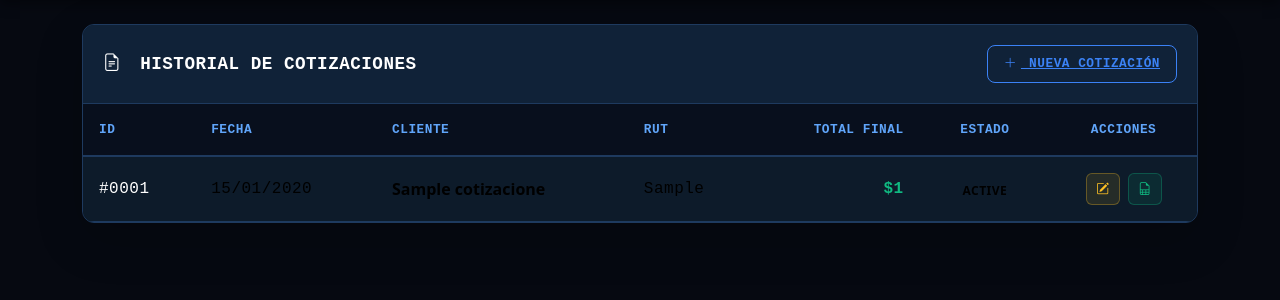
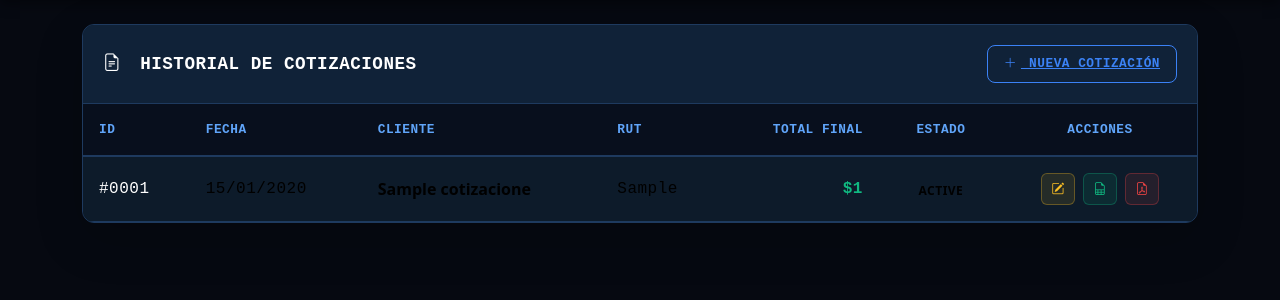
Before and after one commit to estebanalh-ship-it/lavatumaquina-api, a Flask app: template admin/templates/cotizaciones_lista.html in a window 1280 px wide. Shown: the part 83-383 px from the top of the page. Run offline with Flask 3, Linux system fonts and the light colour scheme; the template is opened without the code that fills it: most values are stand-ins (such as "Sample title", 1, 10 or a date in 2020).

Commit message:
Add PDF download button to cotizaciones_lista.html

```diff
--- a/admin/templates/cotizaciones_lista.html
+++ b/admin/templates/cotizaciones_lista.html
@@ -255,6 +255,11 @@
                                        class="btn btn-action btn-download" title="Descargar Excel">
                                         <i class="bi bi-file-earmark-spreadsheet"></i>
                                     </a>
+                                    <a href="{{ url_for('admin.descargar_cotizacion_pdf', id_cotizacion=c.id) }}"
+                                       class="btn btn-action" style="background-color: rgba(239, 68, 68, 0.1); color: #ef4444; border: 1px solid rgba(239, 68, 68, 0.3);"
+                                       title="Descargar PDF">
+                                        <i class="bi bi-file-earmark-pdf"></i>
+                                    </a>
                                 </div>
                             </td>
                         </tr>
```
